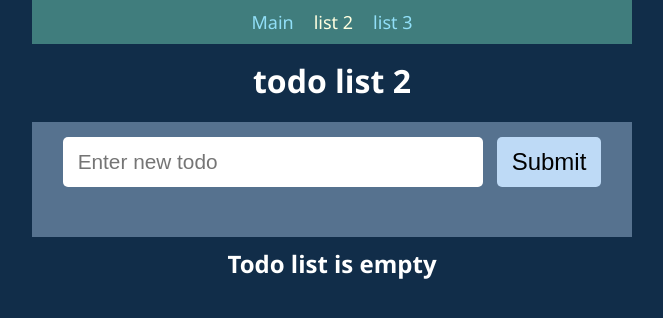
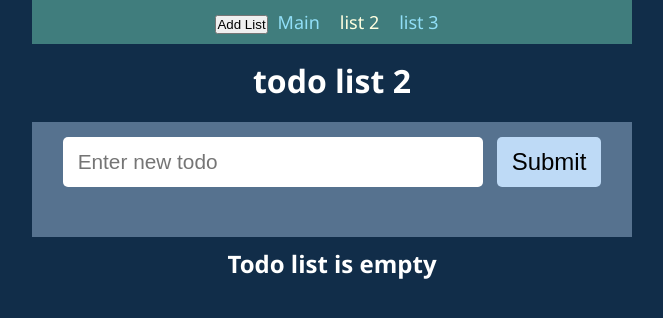
Before and after one commit to Liasnik/Todo-App, a React (Create React App) app: page /Todo-App/todoList2 in a window 1280 px wide. Shown: the top 318 px of the page, without its empty margins (308-971 px from the left). Built offline with nearby package versions, Linux system fonts and the light colour scheme.

Commit message:
implemented dynamic page rendering

```diff
--- a/src/App.js
+++ b/src/App.js
@@ -3,13 +3,46 @@ import './App.css'
 import TodoApp from './components/Todos/TodoApp'
 import NotFound from './components/NotFound'
 import MainLayout from './layouts/MainLayout'
+import { useState } from 'react'
 
 export default function App() {
+  const [todoLists, setTodoLists] = useState([])
+
+  console.log(todoLists)
+
+  const handleAddList = () => {
+    // const newListName = `todosList${todoLists.length + 1}`
+    setTodoLists([...todoLists, todoLists.length + 1])
+  }
+
+  const handleDeleteList = (listName) => {
+    // Создаём копию списка всех списков дел
+    const updatedTodoLists = [...todoLists]
+
+    // Находим индекс списка дел, который нужно удалить
+    const index = updatedTodoLists.indexOf(listName)
+
+    // Если список дел найден, удаляем его из массива
+    if (index !== -1) {
+      updatedTodoLists.splice(index, 1)
+      setTodoLists(updatedTodoLists)
+    }
+  }
+
   return (
     <BrowserRouter>
       <div className="App">
         <Routes>
-          <Route path="/Todo-App" element={<MainLayout />}>
+          <Route
+            path="/Todo-App"
+            element={
+              <MainLayout
+                todoLists={todoLists}
+                handleAddList={handleAddList}
+                handleDeleteList={handleDeleteList}
+              />
+            }
+          >
             <Route
               index
               element={<TodoApp name="todo list 1" listName="todoList1" />}
@@ -20,10 +53,22 @@ export default function App() {
             />
             <Route
               path="todoList3"
-              element={<TodoApp name="todo list 3" listName="todoList3" />}
+              element={<TodoApp name="todoList 3" listName="todoList3" />}
             />
-            <Route path="*" element={<NotFound />} />
+            {todoLists.map((listName) => (
+              <Route
+                key={listName}
+                path={`todoList${listName + 3}`}
+                element={
+                  <TodoApp
+                    name={`todo list ${listName + 3}`}
+                    listName={`todoList${listName + 3}`}
+                  />
+                }
+              />
+            ))}
           </Route>
+          <Route path="*" element={<NotFound />} />
         </Routes>
       </div>
     </BrowserRouter>
--- a/src/Menu.js
+++ b/src/Menu.js
@@ -1,13 +1,35 @@
 import { NavLink } from 'react-router-dom'
+import { useDispatch } from 'react-redux'
+import { addState } from './store/TodoSlice'
 
-export default function Menu() {
+export default function Menu({ todoLists, handleAddList, handleDeleteList }) {
+  const dispatch = useDispatch()
+
   return (
     <nav className="nav">
+      <button onClick={handleAddList}>Add List</button>
       <NavLink to="/Todo-App" end>
         Main
       </NavLink>
       <NavLink to="todoList2">list 2</NavLink>
       <NavLink to="todoList3">list 3</NavLink>
+      {todoLists.map((listName) => (
+        <span key={listName}>
+          <NavLink
+            to={`todoList${listName + 3}`}
+            onClick={() => dispatch(addState({ listName }))}
+          >
+            {`list ${listName + 3}`}
+          </NavLink>
+          <button
+            onClick={() => {
+              handleDeleteList(listName)
+            }}
+          >
+            Delete
+          </button>
+        </span>
+      ))}
     </nav>
   )
 }
--- a/src/components/Todos/TodoApp.js
+++ b/src/components/Todos/TodoApp.js
@@ -5,7 +5,7 @@ import TodosActions from './TodosActions'
 import { useSelector } from 'react-redux'
 
 export default function TodoApp({ name, listName }) {
-  const todos = useSelector((state) => state.todos[listName])
+  const todos = useSelector((state) => state.todos[listName] ?? [])
   const downRef = useRef(null)
 
   localStorage.setItem(listName, JSON.stringify(todos))
--- a/src/components/Todos/TodoList.js
+++ b/src/components/Todos/TodoList.js
@@ -3,7 +3,7 @@ import Todo from './Todo'
 import styles from './TodoList.module.css'
 
 export default function TodoList({ listName }) {
-  const todos = useSelector((state) => state.todos[listName])
+  const todos = useSelector((state) => state.todos[listName] ?? [])
 
   return (
     <div className={styles.todoListContainer}>
--- a/src/layouts/MainLayout.js
+++ b/src/layouts/MainLayout.js
@@ -1,10 +1,18 @@
 import { Outlet } from 'react-router-dom'
 import Menu from '../Menu'
 
-export default function MainLayout() {
+export default function MainLayout({
+  todoLists,
+  handleAddList,
+  handleDeleteList,
+}) {
   return (
     <>
-      <Menu />
+      <Menu
+        todoLists={todoLists}
+        handleAddList={handleAddList}
+        handleDeleteList={handleDeleteList}
+      />
       <Outlet />
     </>
   )
--- a/src/store/TodoSlice.js
+++ b/src/store/TodoSlice.js
@@ -15,29 +15,49 @@ const TodoSlice = createSlice({
     todoList1: storageTodo('todoList1'),
     todoList2: storageTodo('todoList2'),
     todoList3: storageTodo('todoList3'),
+    todoList4: storageTodo('todoList4'),
   },
   reducers: {
+    addState(state, action) {
+      const { listName } = action.payload
+
+      if (!state[listName]) {
+        state[`todoList${listName + 3}`] = storageTodo(
+          `todoList${listName + 3}`
+        )
+      }
+    },
+
     addTodoHandler(state, action) {
       const { text, listName } = action.payload
+
+      // if (!state[listName]) {
+      //   state[listName] = []
+      // }
+
       state[listName].push({
         id: uuidv4(),
         text,
         completed: false,
       })
     },
+
     deleteTodo(state, action) {
       const { id, listName } = action.payload
       state[listName] = state[listName].filter((todo) => todo.id !== id)
     },
+
     doneToggleHandler(state, action) {
       const { id, listName } = action.payload
       const todoFind = state[listName].find((todo) => todo.id === id)
       todoFind.completed = !todoFind.completed
     },
+
     clearCompleted(state, action) {
       const { listName } = action.payload
       state[listName] = state[listName].filter((todo) => !todo.completed)
     },
+
     resetTodos(state, action) {
       const { listName } = action.payload
       state[listName] = []
@@ -46,6 +66,7 @@ const TodoSlice = createSlice({
 })
 
 export const {
+  addState,
   addTodoHandler,
   deleteTodo,
   doneToggleHandler,
```
